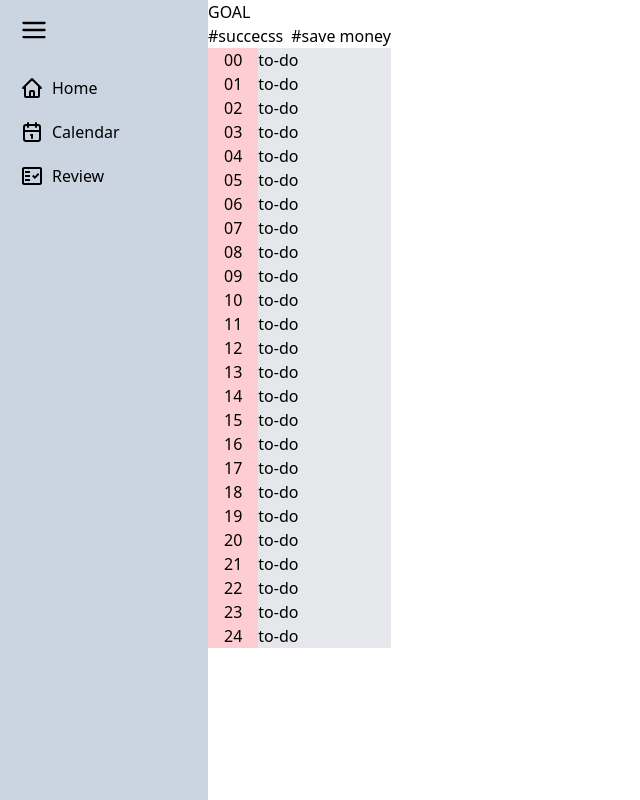
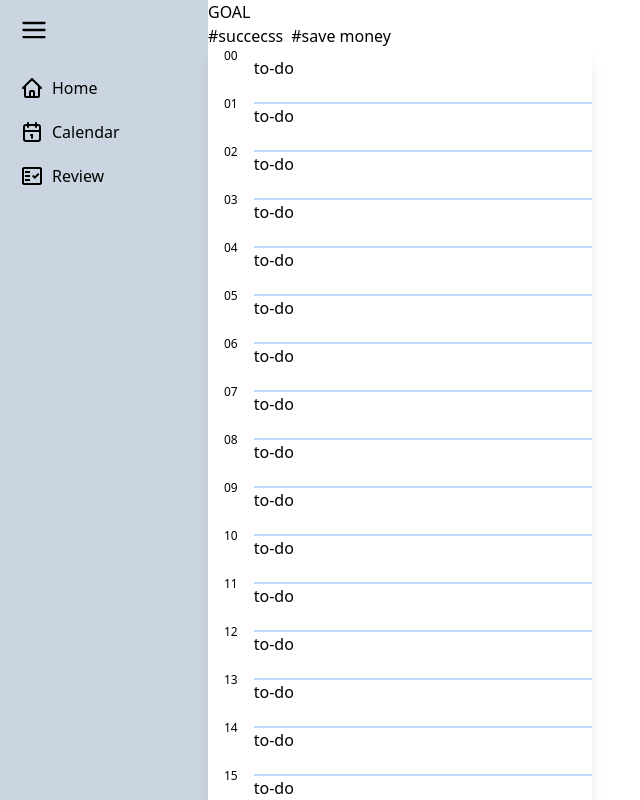
Before and after one commit to YDayeon/vision-maker, a Next.js app: page / in a window 1280 px wide. Shown: the whole page, without its empty margins (0-640 px from the left). Built offline with nearby package versions, Linux system fonts and the light colour scheme.

Commit message:
modify CSS

```diff
--- a/package.json
+++ b/package.json
@@ -19,6 +19,7 @@
     "react": "18.2.0",
     "react-dom": "18.2.0",
     "react-icons": "^4.7.1",
+    "tailwind-scrollbar-hide": "^1.1.7",
     "typescript": "4.9.4"
   },
   "devDependencies": {
--- a/src/components/Time-Box.tsx
+++ b/src/components/Time-Box.tsx
@@ -4,25 +4,27 @@ export const TimeList = () => {
     .map((time, i) => (time + i).toString().padStart(2, "0"));
 
   return (
-    <ol className="bg-rose-200 px-4">
+    <ol className="px-4 h-full">
       {timeList.map((time) => (
-        <li key={time}>{time}</li>
+        <li className="pb-10 text-xs h-12 " key={time}>
+          {time}
+        </li>
       ))}
     </ol>
   );
 };
 
 export const TimeContainer = () => {
-  return <div className="border-b-1">to-do</div>;
+  return <div className="h-12 border-b-2 border-blue-200">to-do</div>;
 };
 
 export default function TimeBox() {
-  let mockArr = new Array(25).fill("...");
+  let mockArr = new Array(24).fill("...");
 
   return (
-    <div className="flex w-full">
+    <div className="flex h-200 w-96 overflow-auto shadow-lg">
       <TimeList />
-      <div className="grow bg-gray-200">
+      <div className="grow pt-2">
         {mockArr.map((todo, i) => (
           <TimeContainer key={i} />
         ))}
--- a/src/styles/globals.css
+++ b/src/styles/globals.css
@@ -42,6 +42,8 @@
   --callout-border-rgb: 172, 175, 176;
   --card-rgb: 180, 185, 188;
   --card-border-rgb: 131, 134, 135;
+
+  --secondary: #dddddd;
 }
 
 @media (prefers-color-scheme: dark) {
@@ -81,6 +83,8 @@
   box-sizing: border-box;
   padding: 0;
   margin: 0;
+  scrollbar-width: thin;
+  scrollbar-color: var(--secondary) transparent;
 }
 
 html,
@@ -96,3 +100,18 @@ a {
   color: inherit;
   text-decoration: none;
 }
+
+/* Chrome, Edge, and Safari */
+*::-webkit-scrollbar {
+  width: 7px;
+}
+
+*::-webkit-scrollbar-track {
+  background: transparent;
+  border-radius: 2px;
+}
+
+*::-webkit-scrollbar-thumb {
+  background-color: var(--secondary);
+  border-radius: 14px;
+}
--- a/tailwind.config.js
+++ b/tailwind.config.js
@@ -5,10 +5,13 @@ module.exports = {
   darkMode: false,
   theme: {
     extend: {
+      height: {
+        200: "50rem",
+      },
       transitionProperty: {
         width: "width",
       },
     },
   },
-  plugins: [],
+  plugins: [require("tailwind-scrollbar-hide")],
 };
```
Also changed, not shown: 1 other file (tests, documents, lock files or other folders).
